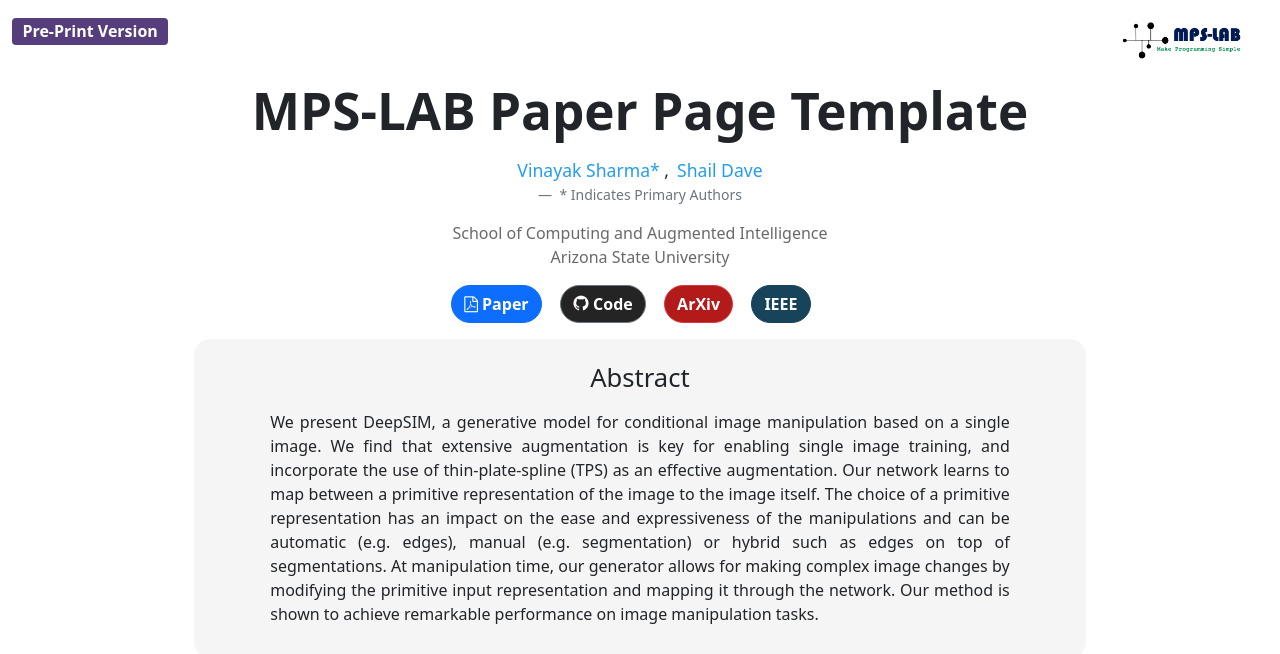
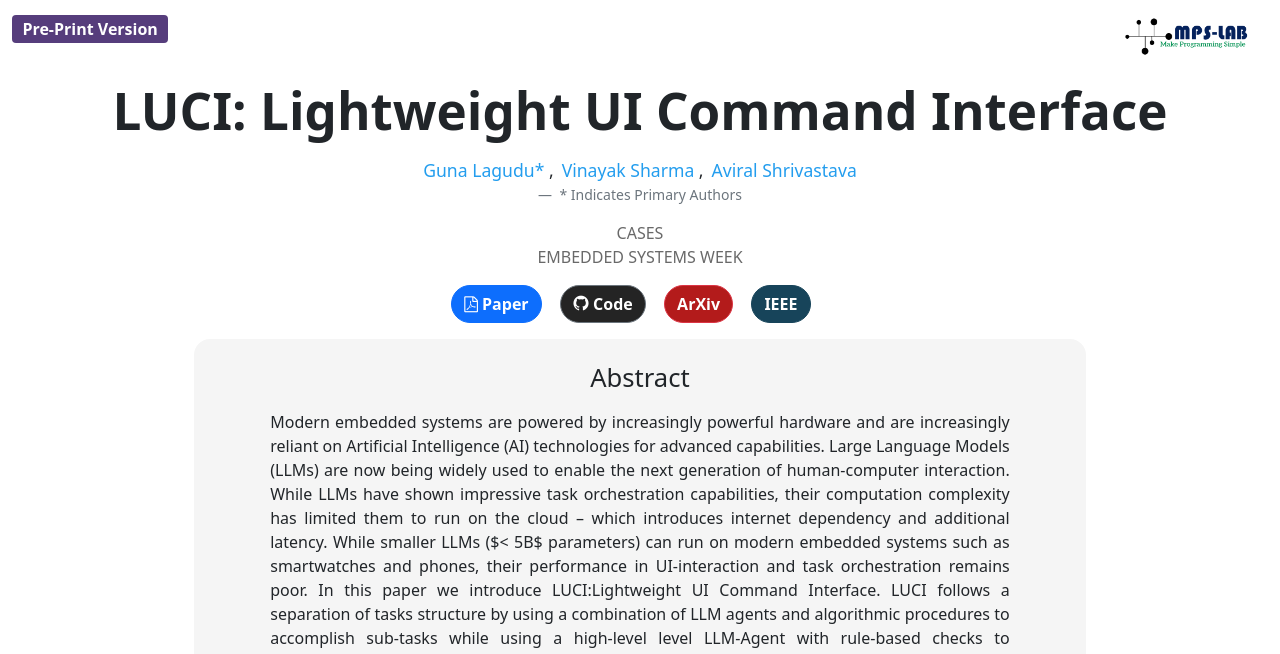
Before and after one commit to MPSLab-ASU/LUCI-Page, a Jekyll site: the page built from index.html, in a window 1280 px wide and 1400 px high. Shown: the top 654 px of the window. Built offline with Jekyll 4.4.1, drawn with Linux system fonts in a browser that asks for light colours; formulas are drawn with MathJax 3; a style sheet for code colours, icons or effects is not loaded; some of the changed text lies outside the part shown.

Commit message:
Base changes

```diff
--- a/_config.yml
+++ b/_config.yml
@@ -1,9 +1,9 @@
 ######################## Paper Information ########################################
 # Personal info
-paper_name: "MPS-LAB Paper Page Template"
+paper_name: "LUCI: Lightweight UI Command Interface"
 
-organization: Arizona State University
-sub_organization: School of Computing and Augmented Intelligence
+organization: EMBEDDED SYSTEMS WEEK
+sub_organization: CASES
 preprint : True
 
 ######################## Paper Resources ########################################
@@ -18,8 +18,8 @@ IEEE: https://ieeexplore.ieee.org/document/9187262
 favicon: assets/images/MPS_Lab.ico
 
 main_media:
-  source: https://labs.engineering.asu.edu/mps-lab/wp-content/uploads/sites/8/2019/12/dataflow-accelerators-768x251.png
-  caption: Executing applications on dataflow accelerators require explicit management of computational, communication, and memory resource
+  source:  assets/images/architecture.png
+  caption: \textbf{Architecture of LUCI}. Given user instruction and the conversational context, the Tool Selector first selects a tool from the given GUI toolset and opens the applications. The conversational model then generates a solution outline, which is a text description of the list of sub-tasks needed to solve the task. Next, the Task Verifier filters redundant tasks in the solution outline based on action feedback from previously executed tasks and future sub-tasks. Then, a rule-based UI Extractor extracts UI elements from the GUI application. UI Selector selects appropriate UI elements from the list of UI elements generated by the UI extractor for the given sub-task. Lastly, the Action Executor performs an action on the selected UI element based on the type of UI element and generates the action feedback
 
 
 
--- a/index.html
+++ b/index.html
@@ -160,11 +160,14 @@ title: Home
                             {%- if author.github -%}
                                 <a href="https://github.com/{{author.github}}"><i class="devicon-github-plain colored"></i></a>&nbsp; &nbsp;
                             {%- endif -%}
+                            {%- if author.orcid -%}
+                                <a href="{{author.orcid}}"><i class="ai ai-orcid"></i></a>&nbsp; &nbsp;
+                            {%- endif -%}
                             {%- if author.google_scholar -%}
                                 <a href="{{author.google_scholar}}"><i class="ai ai-google-scholar-square"></i></a>&nbsp; &nbsp;
                             {%- endif -%}
                             {%- if author.website -%}
-                                <a href="{{author.website}}"><i class="fa fa-link"></i></a>&nbsp; &nbsp;
+                                <a href="{{author.website}}"><i class="fa fa-globe"></i></a>&nbsp; &nbsp;
                             {%- endif -%}
                         </div>
                     </div>
--- a/paper_components/abstract.md
+++ b/paper_components/abstract.md
@@ -1 +1,3 @@
-We present DeepSIM, a generative model for conditional image manipulation based on a single image. We find that extensive augmentation is key for enabling single image training, and incorporate the use of thin-plate-spline (TPS) as an effective augmentation. Our network learns to map between a primitive representation of the image to the image itself. The choice of a primitive representation has an impact on the ease and expressiveness of the manipulations and can be automatic (e.g. edges), manual (e.g. segmentation) or hybrid such as edges on top of segmentations. At manipulation time, our generator allows for making complex image changes by modifying the primitive input representation and mapping it through the network. Our method is shown to achieve remarkable performance on image manipulation tasks.
+Modern embedded systems are powered by increasingly powerful hardware and are increasingly reliant on Artificial Intelligence (AI) technologies for advanced capabilities. Large Language Models (LLMs) are now being widely used to enable the next generation of human-computer interaction. While LLMs have shown impressive task orchestration capabilities, their computation complexity has limited them to run on the cloud -- which introduces internet dependency and additional latency. While smaller LLMs ($< 5B$ parameters) can run on modern embedded systems such as smartwatches and phones, their performance in UI-interaction and task orchestration remains poor. In this paper we introduce LUCI:Lightweight UI Command Interface. LUCI follows a separation of tasks structure by using a combination of LLM agents and algorithmic procedures to accomplish sub-tasks while using a high-level level LLM-Agent with rule-based checks to orchestrate the pipeline. LUCI addresses the limitations of previous In-Context learning approaches by incorporating a novel semantic information extraction mechanism that compresses the frontend code into a structured intermediate Information-Action-Field (IAF) representation. These IAF representations are then used by an Action Selection LLM. This compression allows LUCI to have a much larger effective context window along with better grounding due to the context information in IAF.
+
+  Pairing our multi-agent pipeline with our IAF representations allows LUCI to achieve similar task success rates as GPT-4Von the Mind2Web benchmark, while using 2.7B-parameter text-only PHI-2 model. When testing with GPT 3.5, LUCI shows a $20\%$ improvement in task success rates over the state-of-the-art (SOTA) on the same benchmarks.
```
Also changed, not shown: _data/authors.yml (+23 -12 lines), assets/images/LogoTextOnly.png (added), assets/images/MPS_Lab.ico, assets/images/MPS_Lab.png, assets/images/architecture.png (added), assets/images/mps_logo.png, assets/images/mps_logo_nobg.png.
